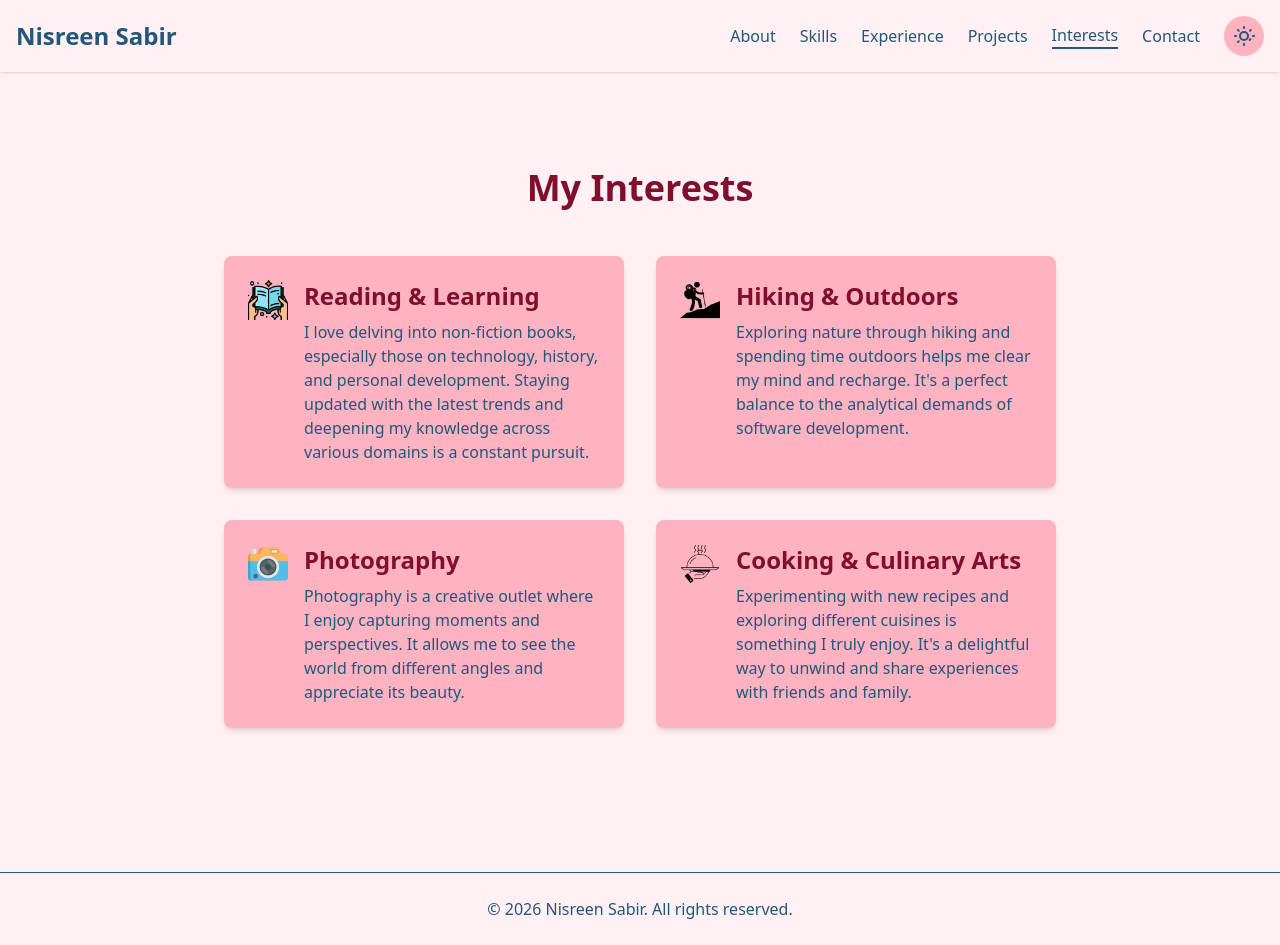
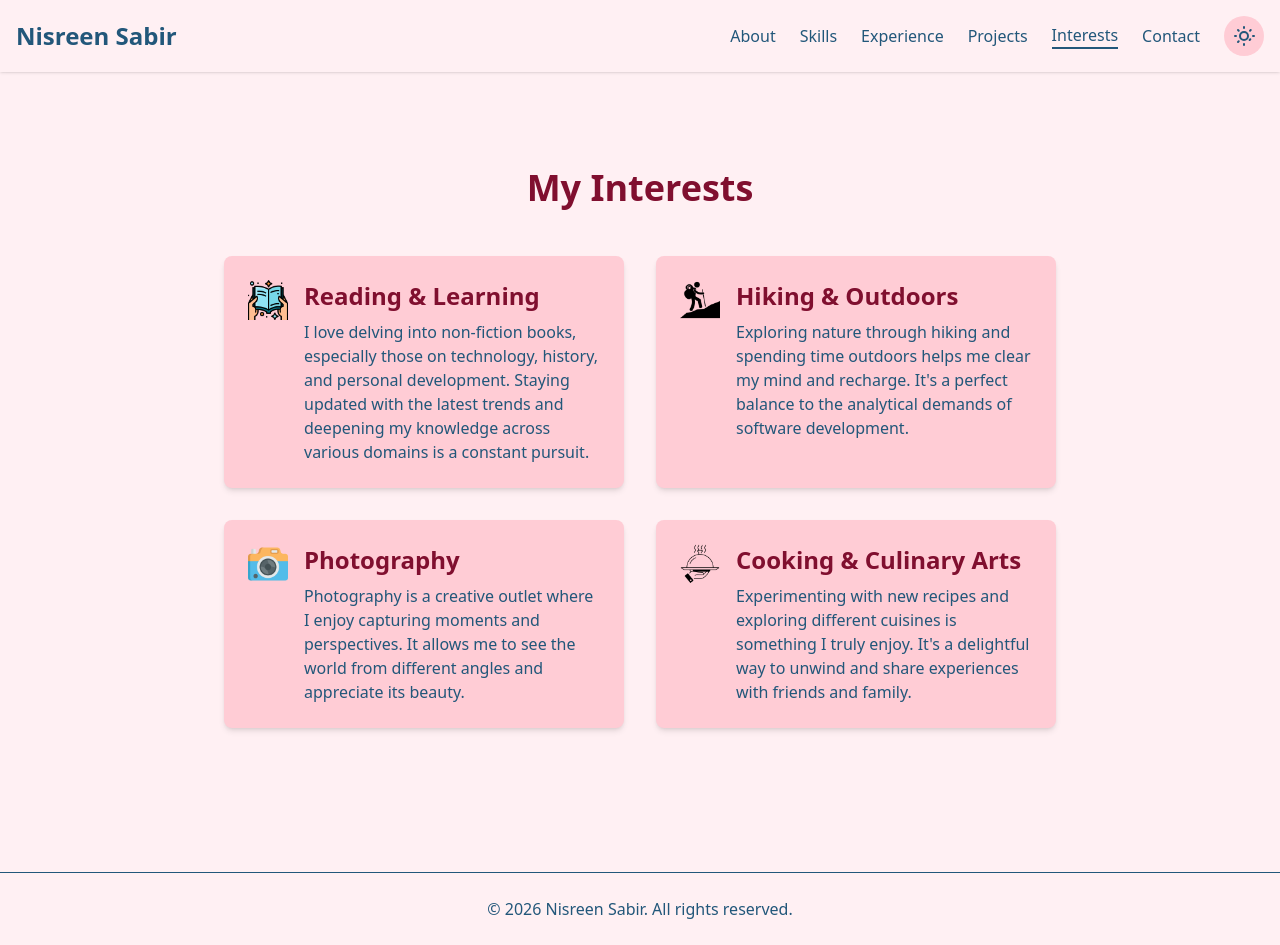
Before and after one commit to nisreen991/portfolio, a Next.js app in the folder my-portfolio/: page /interests in a window 1280 px wide. Built offline with nearby package versions, Linux system fonts and the light colour scheme.

Commit message:
pills fixed

```diff
--- a/my-portfolio/src/app/globals.css
+++ b/my-portfolio/src/app/globals.css
@@ -4,14 +4,14 @@
   /* Light Theme */
   --background: #fff0f3; /* Off-white */
   --foreground: #800f2f; /* Dark blue-gray */
-  --card-background: #ffb3c1;
+  --card-background: #ffccd5;
   --text-color: #22577a; /* Medium blue-gray text */
   --primary-color: #3498db; /* Bright blue */
   --secondary-color: #8e44ad; /* Purple */
   --border-color: #ecf0f1; /* Light gray border */
   --gradient-start: #3498db;
   --gradient-end: #8e44ad;
-  --pill-background: #abc4ff;
+  --pill-background: #feeafa;
   --pill-text: #3e1f47;
 }
 
@@ -27,9 +27,9 @@
 
 html.dark {
   /* Dark Theme */
-  --background: #1c2833; /* Dark charcoal */
+  --background: #013a63; /* Dark charcoal */
   --foreground: #ecf0f1; /* Off-white */
-  --card-background: #212f3d; /* Darker charcoal */
+  --card-background: #012a4a; /* Darker charcoal */
   --text-color: #bdc3c7; /* Light gray text */
   --primary-color: #5dade2; /* Lighter blue */
   --secondary-color: #af7ac5; /* Lighter purple */
--- a/my-portfolio/src/app/interests/page.jsx
+++ b/my-portfolio/src/app/interests/page.jsx
@@ -15,7 +15,7 @@ export default function Interests() {
 
   return (
     <motion.section
-      className="max-w-4xl mx-auto py-16 px-4 sm:px-6 lg:px-8 "
+      className="max-w-4xl mx-auto py-16 px-4 sm:px-6 lg:px-8"
       variants={containerVariants}
       initial="hidden"
       animate="visible"
```
